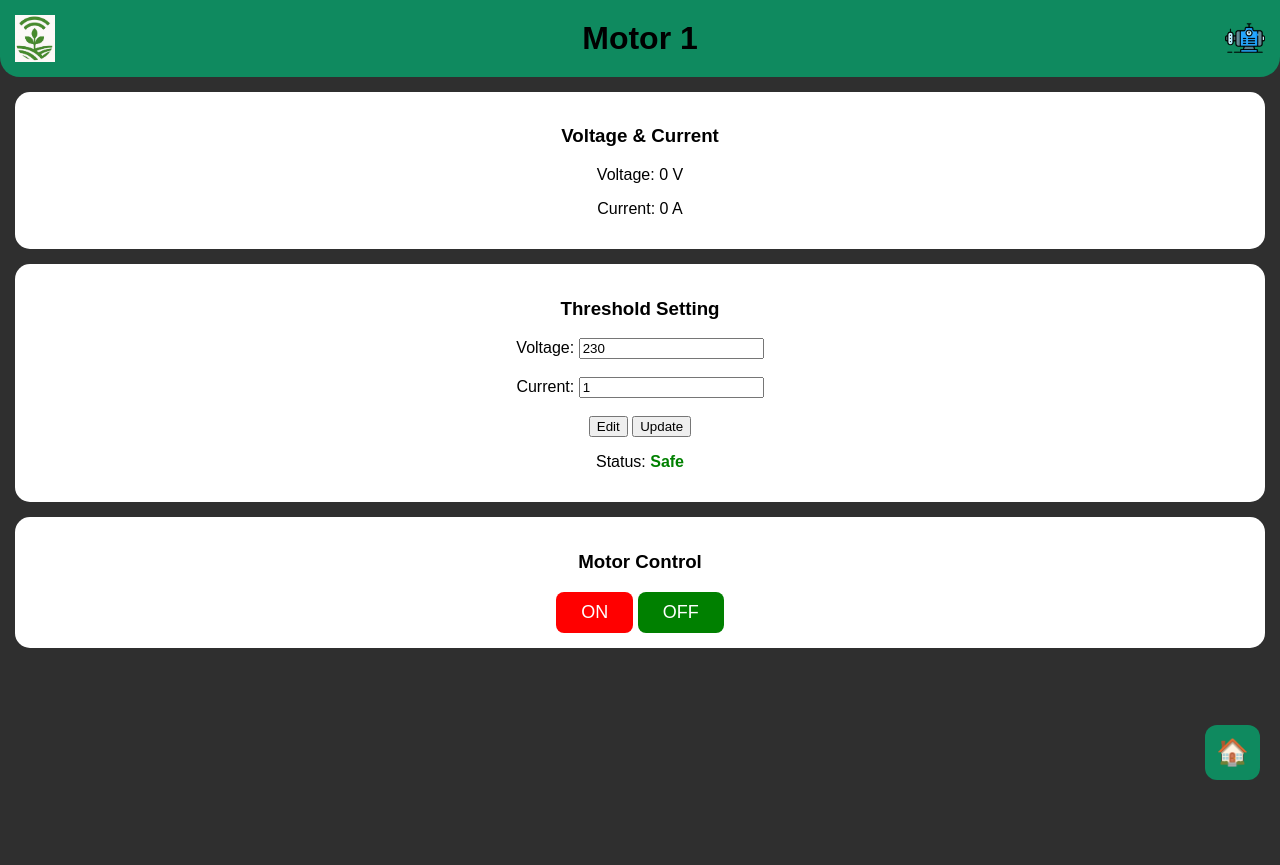
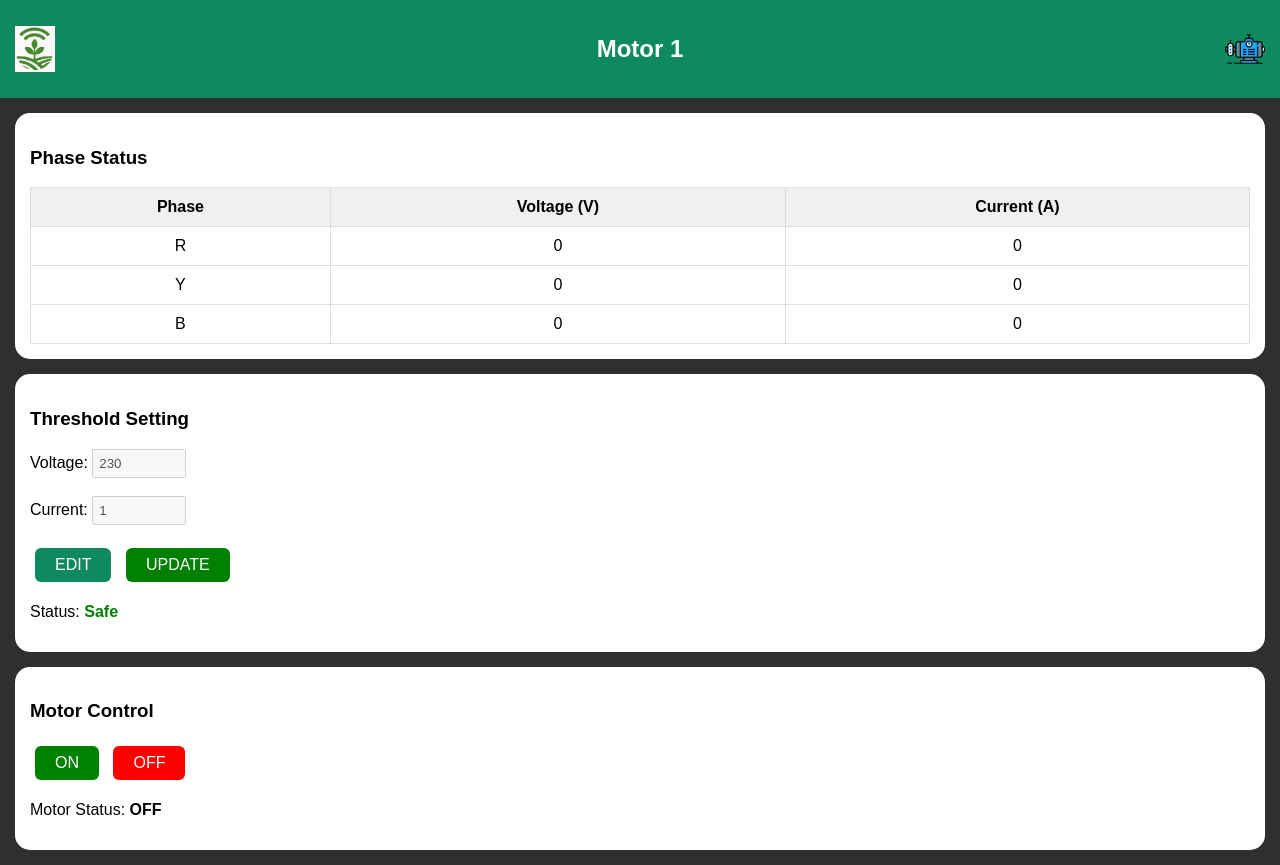
Before and after one commit to Subathra-ravi/AgriApp, a website: page public/motor1.html in a window 1280 px wide. Before the commit the page ends 800 px from the top, so only its background shows below. Drawn offline with Linux system fonts and the light colour scheme; no server answers.

Commit message:
Refactor motor1.html for improved structure and styling

```diff
--- a/public/motor1.html
+++ b/public/motor1.html
@@ -7,11 +7,9 @@
 
 <style>
 body {
-    text-align: center;
     margin: 0;
     background: #2f2f2f;
     font-family: Arial, sans-serif;
-    color: black;
 }
 
 /* Header */
@@ -21,12 +19,7 @@ body {
     display: flex;
     align-items: center;
     justify-content: space-between;
-    border-bottom-left-radius: 20px;
-    border-bottom-right-radius: 20px;
-}
-
-.header h1 {
-    margin: 0;
+    color: white;
 }
 
 /* Card */
@@ -37,39 +30,36 @@ body {
     padding: 15px;
 }
 
-/* Buttons */
-.btn-on {
-    background: red;
-    color: white;
-    padding: 10px 25px;
-    border-radius: 8px;
-    border: none;
-    font-size: 18px;
+/* Table */
+table {
+    width: 100%;
+    border-collapse: collapse;
+}
+th, td {
+    border: 1px solid #ddd;
+    padding: 10px;
+    text-align: center;
+}
+th {
+    background: #f0f0f0;
 }
 
-.btn-off {
-    background: green;
-    color: white;
-    padding: 10px 25px;
-    border-radius: 8px;
+/* Buttons */
+.btn {
+    padding: 8px 20px;
+    border-radius: 6px;
     border: none;
-    font-size: 18px;
+    font-size: 16px;
+    margin: 5px;
+    cursor: pointer;
 }
+.green { background: green; color: white; }
+.red { background: red; color: white; }
+.blue { background: #0F8A5F; color: white; }
 
-/* Home icon */
-.home {
-    position: fixed;
-    bottom: 20px;
-    right: 20px;
-    background: #0F8A5F;
-    width: 55px;
-    height: 55px;
-    border-radius: 12px;
-    font-size: 26px;
-    display: flex;
-    align-items: center;
-    justify-content: center;
-    cursor: pointer;
+input {
+    width: 80px;
+    padding: 5px;
 }
 </style>
 </head>
@@ -79,70 +69,120 @@ body {
 <!-- Header -->
 <div class="header">
     <img src="logo.png" width="40">
-    <h1>Motor 1</h1>
+    <h2>Motor 1</h2>
     <img src="motor.png" width="40">
 </div>
 
-<!-- Voltage & Current -->
+<!-- PHASE TABLE -->
 <div class="card">
-    <h3>Voltage & Current</h3>
+    <h3>Phase Status</h3>
 
-    <p>
-        Voltage: <span id="voltage">0</span> V
-    </p>
-
-    <p>
-        Current: <span id="current">0</span> A
-    </p>
+    <table>
+        <tr>
+            <th>Phase</th>
+            <th>Voltage (V)</th>
+            <th>Current (A)</th>
+        </tr>
+        <tr>
+            <td>R</td>
+            <td id="vR">0</td>
+            <td id="cR">0</td>
+        </tr>
+        <tr>
+            <td>Y</td>
+            <td id="vY">0</td>
+            <td id="cY">0</td>
+        </tr>
+        <tr>
+            <td>B</td>
+            <td id="vB">0</td>
+            <td id="cB">0</td>
+        </tr>
+    </table>
 </div>
 
-
-<!-- Threshold -->
+<!-- THRESHOLD -->
 <div class="card">
     <h3>Threshold Setting</h3>
-    Voltage: <input type="number" value="230"><br><br>
-    Current: <input type="number" value="1"><br><br>
-    <button>Edit</button>
-    <button>Update</button>
-    <p>Status: <b style="color:green">Safe</b></p>
+
+    Voltage:
+    <input type="number" id="tVoltage" value="230" disabled><br><br>
+
+    Current:
+    <input type="number" id="tCurrent" value="1" disabled><br><br>
+
+    <button class="btn blue" onclick="enableEdit()">EDIT</button>
+    <button class="btn green" onclick="updateThreshold()">UPDATE</button>
+
+    <p>Status: <b id="safetyStatus" style="color:green">Safe</b></p>
 </div>
 
-<!-- Motor control -->
+<!-- MOTOR CONTROL -->
 <div class="card">
     <h3>Motor Control</h3>
-    <button class="btn-on" onclick="motorControl('ON')">ON</button>
-    <button class="btn-off" onclick="motorControl('OFF')">OFF</button>
+
+    <button class="btn green" onclick="motorControl('ON')">ON</button>
+    <button class="btn red" onclick="motorControl('OFF')">OFF</button>
+
+    <p>Motor Status: <b id="motorStatus">OFF</b></p>
+</div>
 
 <script>
+/* ===== ENABLE EDIT ===== */
+function enableEdit() {
+    document.getElementById("tVoltage").disabled = false;
+    document.getElementById("tCurrent").disabled = false;
+}
+
+/* ===== UPDATE THRESHOLD ===== */
+function updateThreshold() {
+    const voltage = document.getElementById("tVoltage").value;
+    const current = document.getElementById("tCurrent").value;
+
+    fetch("/api/threshold", {
+        method: "POST",
+        headers: { "Content-Type": "application/json" },
+        body: JSON.stringify({ voltage, current })
+    });
+
+    document.getElementById("tVoltage").disabled = true;
+    document.getElementById("tCurrent").disabled = true;
+}
+
+/* ===== MOTOR CONTROL ===== */
 function motorControl(state) {
   fetch("/api/motor", {
     method: "POST",
     headers: { "Content-Type": "application/json" },
     body: JSON.stringify({ motor: 1, state })
+  }).then(() => {
+    document.getElementById("motorStatus").innerText = state;
   });
 }
-    </script>
 
-</div>
 
-<!-- Home button -->
-<div class="home" onclick="goHome()">🏠</div>
-
-<script>
-function goHome() {
-    window.location.href = "device.html";
-}
-</script>
-
-<script>
+/* ===== SENSOR UPDATE ===== */
 setInterval(() => {
     fetch("/api/sensor")
     .then(res => res.json())
-        .then(data => {
-        document.getElementById("voltage").innerText = data.voltage;
-        document.getElementById("current").innerText = data.current;
+    .then(d => {
+        vR.innerText = d.R.voltage;
+        cR.innerText = d.R.current;
+
+        vY.innerText = d.Y.voltage;
+        cY.innerText = d.Y.current;
+
+        vB.innerText = d.B.voltage;
+        cB.innerText = d.B.current;
     });
-    }, 2000); // update every 2 sec
+}, 2000);
+
+/* ===== MOTOR STATUS ===== */
+setInterval(() => {
+    fetch("/api/motor-status/1")
+    .then(res => res.json())
+    .then(d => motorStatus.innerText = d.status);
+}, 1500);
 </script>
 
 </body>
```
Lines whose indentation alone changed are shown as unchanged.
